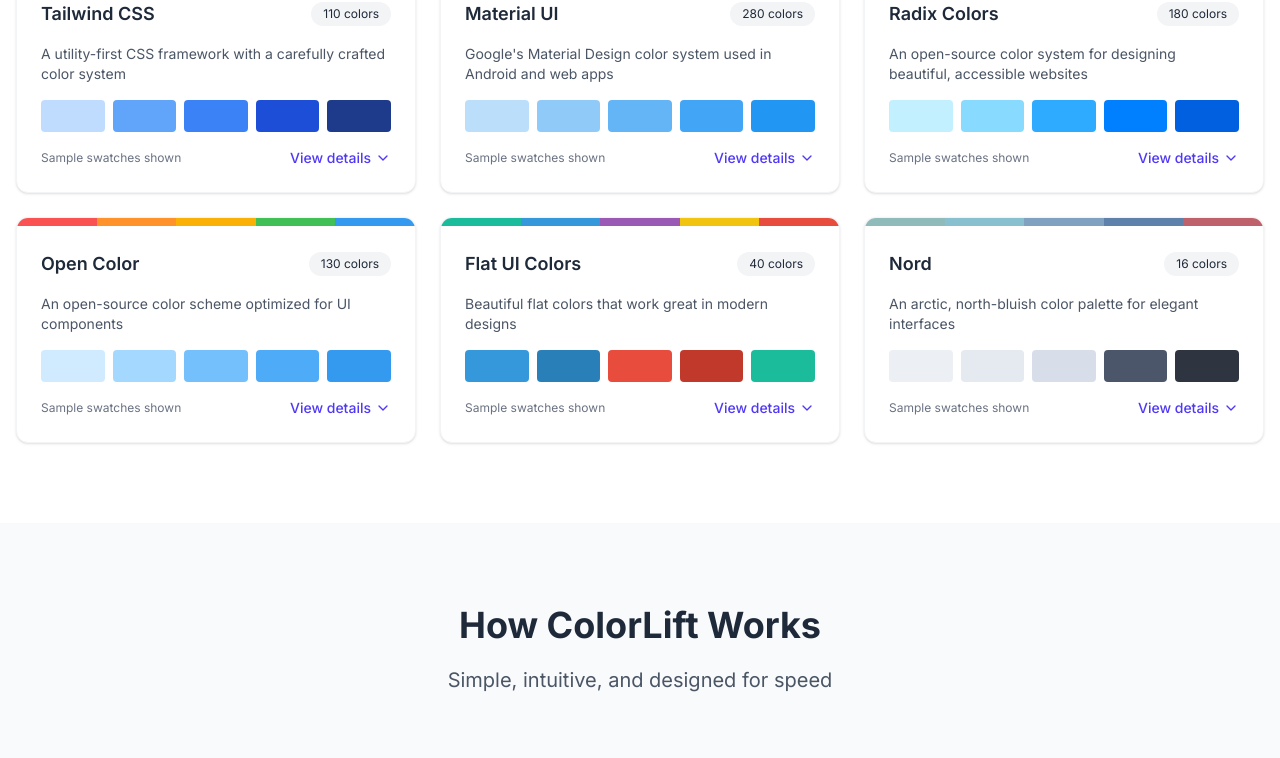
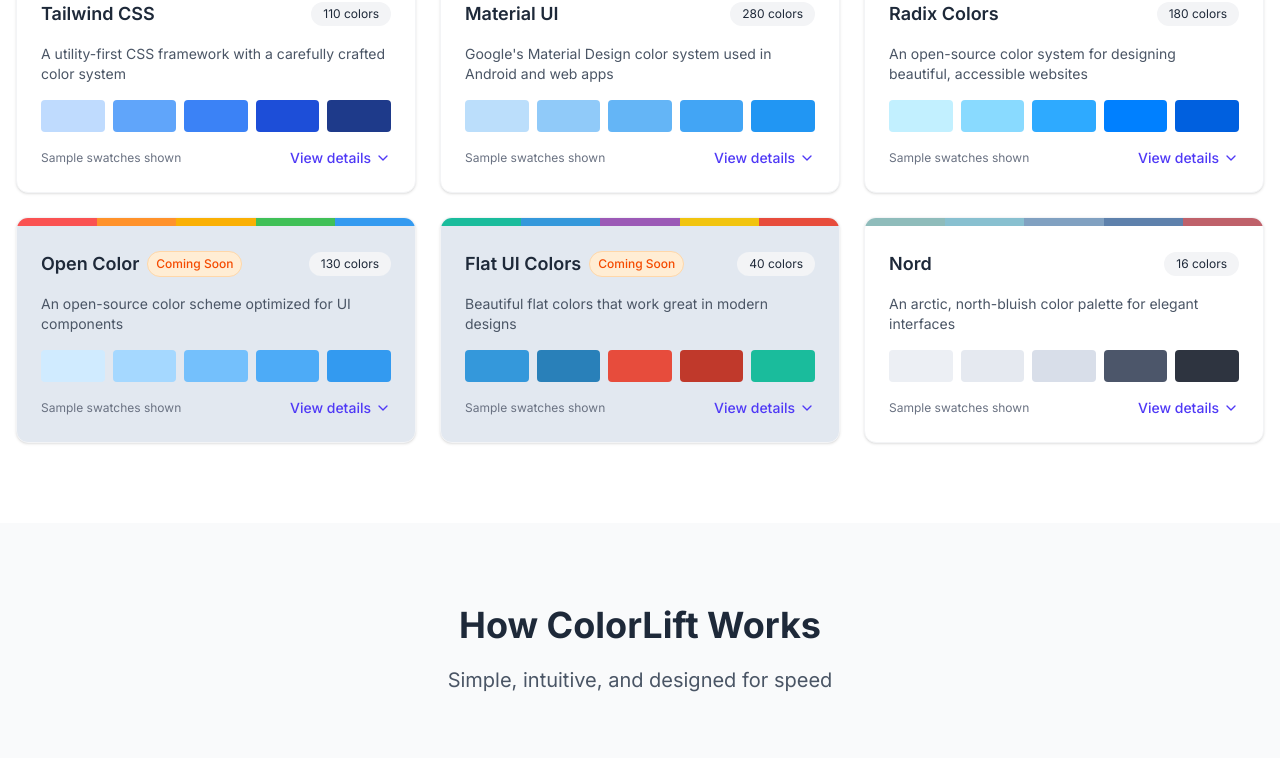
Before and after one commit to SimranDev/color-lift-web, a Vue app: page / in a window 1280 px wide. Shown: the part 2000-2758 px from the top of the page. Built offline with nearby package versions, Linux system fonts and the light colour scheme.

Commit message:
feat: add "Coming Soon" indicator for upcoming color palettes

```diff
--- a/src/components/Palettes.vue
+++ b/src/components/Palettes.vue
@@ -10,7 +10,10 @@
         <div
           v-for="(palette, index) in colorPalettes"
           :key="index"
-          class="bg-white rounded-xl shadow-sm overflow-hidden border border-gray-100 hover:shadow-md transition-all duration-300"
+          :class="[
+            'rounded-xl shadow-sm overflow-hidden border border-gray-100 hover:shadow-md transition-all duration-300',
+            palette.isComingSoon ? 'bg-slate-200' : 'bg-white',
+          ]"
         >
           <div class="h-2 flex">
             <div
@@ -22,7 +25,15 @@
           </div>
           <div class="p-6">
             <div class="flex justify-between items-center mb-4">
-              <h3 class="text-lg font-semibold">{{ palette.name }}</h3>
+              <div class="flex items-center gap-2">
+                <h3 class="text-lg font-semibold">{{ palette.name }}</h3>
+                <span
+                  v-if="palette.isComingSoon"
+                  class="px-2 py-1 bg-orange-100 text-orange-600 text-xs rounded-full font-medium border border-orange-200"
+                >
+                  Coming Soon
+                </span>
+              </div>
               <span class="px-3 py-1 bg-gray-100 text-xs rounded-full">{{ palette.colorCount }} colors</span>
             </div>
             <p class="text-gray-600 text-sm mb-4">{{ palette.description }}</p>
@@ -79,6 +90,7 @@
   colors: string[];
   preview: string[];
   details: PaletteDetail[];
+  isComingSoon?: boolean;
 }
 
 const expandedPalette = reactive<Record<number, boolean>>({});
@@ -145,6 +157,7 @@
     description: "An open-source color scheme optimized for UI components",
     colors: ["#fa5252", "#ff922b", "#fab005", "#40c057", "#339af0"],
     preview: ["#d0ebff", "#a5d8ff", "#74c0fc", "#4dabf7", "#339af0"],
+    isComingSoon: true,
     details: [
       { name: "blue-2", color: "#d0ebff" },
       { name: "blue-4", color: "#a5d8ff" },
@@ -163,6 +176,7 @@
     description: "Beautiful flat colors that work great in modern designs",
     colors: ["#1abc9c", "#3498db", "#9b59b6", "#f1c40f", "#e74c3c"],
     preview: ["#3498db", "#2980b9", "#e74c3c", "#c0392b", "#1abc9c"],
+    isComingSoon: true,
     details: [
       { name: "Turquoise", color: "#1abc9c" },
       { name: "Emerald", color: "#2ecc71" },
@@ -201,7 +215,6 @@
 const copyColor = (color: string) => {
   navigator.clipboard.writeText(color);
 
-  // Could add a toast notification here
   console.log(`Copied ${color} to clipboard`);
 };
 </script>
```
